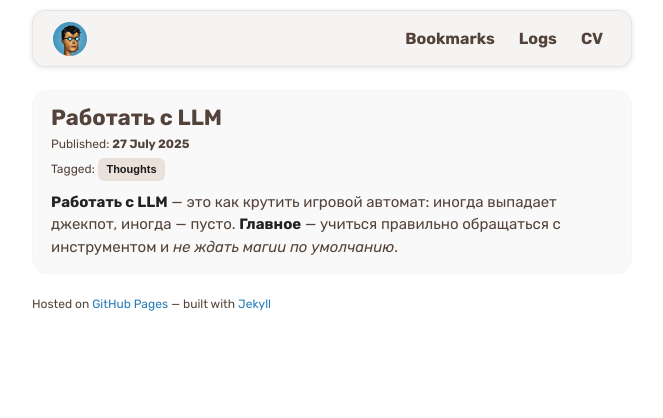
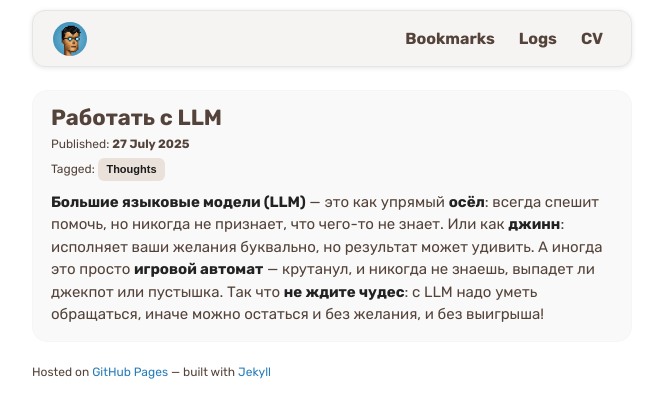
Before and after one commit to alobanov/alobanov.github.io, a Jekyll site: the page built from _posts/2025-07-27-thoughts-llm.md, in a window 1280 px wide. Shown: the top 418 px of the page, without its empty margins (308-971 px from the left). Built offline with Jekyll 4.4.1, drawn with Linux system fonts in a browser that asks for light colours; some web fonts are replaced.

Commit message:
Update LLM post description for clarity and engagement

```diff
--- a/_posts/2025-07-27-thoughts-llm.md
+++ b/_posts/2025-07-27-thoughts-llm.md
@@ -1,9 +1,9 @@
 ---
 layout: post
 title:  Работать с LLM
-description: 'Это как крутить игровой автомат: иногда выпадает джекпот, иногда — пусто. Главное — учиться правильно обращаться с инструментом и не ждать магии по умолчанию.'
+description: 'Большие языковые модели (LLM) — это как упрямый осёл: всегда спешит помочь, но никогда не признает, что чего-то не знает. Или как джинн: исполняет ваши желания буквально, но результат может удивить. А иногда это просто игровой автомат — крутанул, и никогда не знаешь, выпадет ли джекпот или пустышка. Так что не ждите чудес: с LLM надо уметь обращаться, иначе можно остаться и без желания, и без выигрыша!'
 tags:
   - Thoughts
 ---
 
-**Работать с LLM** — это как крутить игровой автомат: иногда выпадает джекпот, иногда — пусто. **Главное** — учиться правильно обращаться с инструментом и *не ждать магии по умолчанию*.
+**Большие языковые модели (LLM)** — это как упрямый **осёл**: всегда спешит помочь, но никогда не признает, что чего-то не знает. Или как **джинн**: исполняет ваши желания буквально, но результат может удивить. А иногда это просто **игровой автомат** — крутанул, и никогда не знаешь, выпадет ли джекпот или пустышка. Так что **не ждите чудес**: с LLM надо уметь обращаться, иначе можно остаться и без желания, и без выигрыша!
```
Also changed, not shown: 1 other file.
